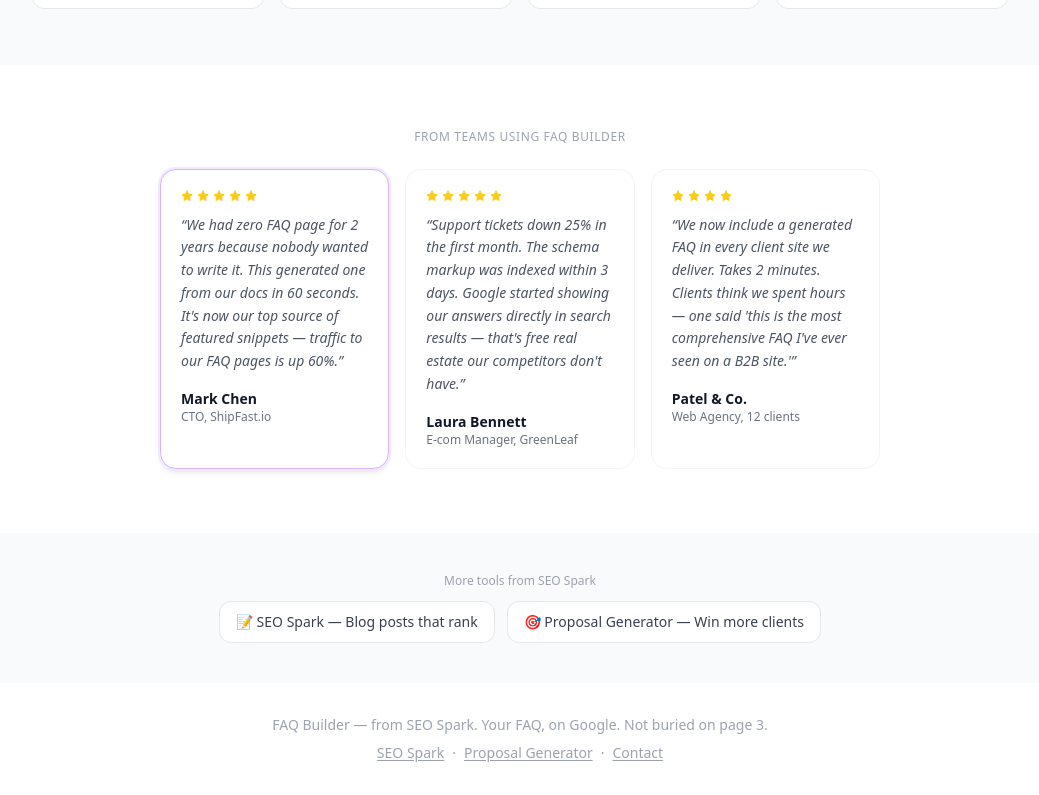
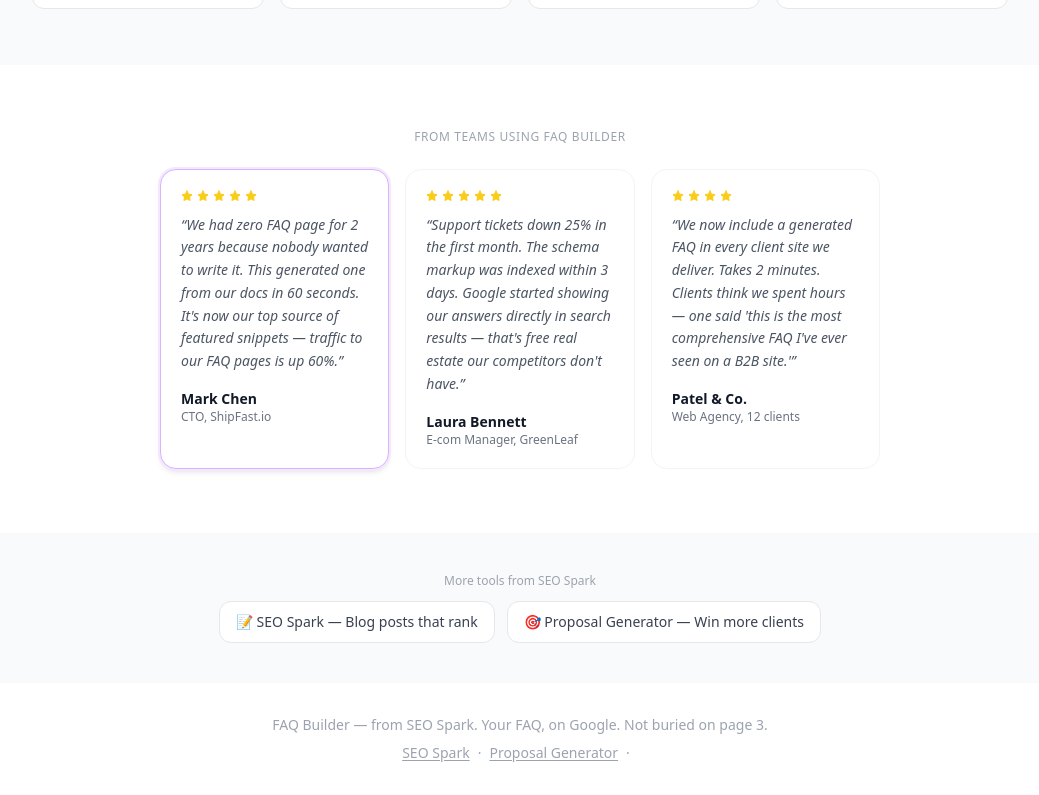
Before and after one commit to lihai33661-ship-it/seospark, a Next.js app: page /p/faq in a window 1280 px wide. Shown: the part 1503-2298 px from the top of the page, without its empty margins (120-1159 px from the left). Built offline with nearby package versions, Linux system fonts and the light colour scheme.

Commit message:
fix: remove Contact links from all footers — no contact system to back them up

```diff
--- a/app/p/faq/page.tsx
+++ b/app/p/faq/page.tsx
@@ -365,7 +365,6 @@
           <span className="mx-2">·</span>
           <a href="/p/proposal" className="hover:text-gray-600 underline underline-offset-2">Proposal Generator</a>
           <span className="mx-2">·</span>
-          <a href="mailto:seosparknet@gmail.com" className="hover:text-gray-600 underline underline-offset-2">Contact</a>
         </p>
       </footer>
     </main>
--- a/app/p/proposal/page.tsx
+++ b/app/p/proposal/page.tsx
@@ -310,7 +310,6 @@
           <span className="mx-2">·</span>
           <a href="/p/faq" className="hover:text-gray-600 underline underline-offset-2">FAQ Builder</a>
           <span className="mx-2">·</span>
-          <a href="mailto:seosparknet@gmail.com" className="hover:text-gray-600 underline underline-offset-2">Contact</a>
         </p>
       </footer>
     </main>
--- a/app/page.tsx
+++ b/app/page.tsx
@@ -516,7 +516,6 @@
               <ul className="space-y-2 text-sm">
                 <li><a href="/privacy" className="hover:text-white transition-colors">Privacy Policy</a></li>
                 <li><a href="/terms" className="hover:text-white transition-colors">Terms of Service</a></li>
-                <li><a href="mailto:seosparknet@gmail.com" className="hover:text-white transition-colors">Contact</a></li>
               </ul>
             </div>
             <div>
```
